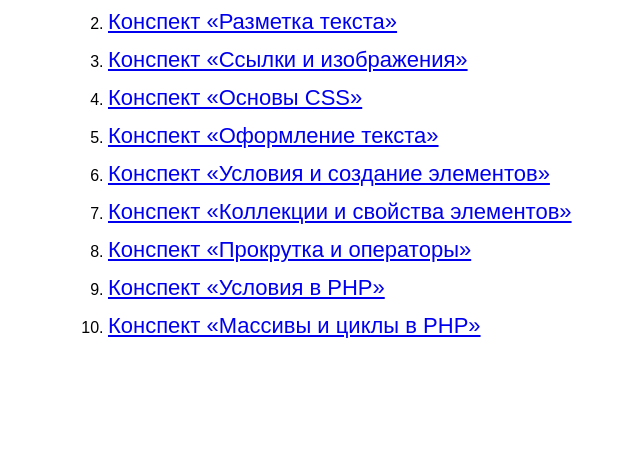
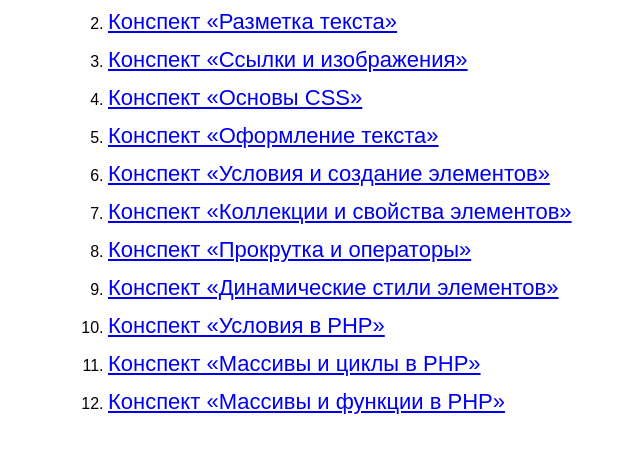
Before and after one commit to Dziuma/web-theory, a plain HTML site: page index.html in a window 1280 px wide. Shown: the part 138-590 px from the top of the page, without its empty margins (72-712 px from the left). Drawn offline with Linux system fonts and the light colour scheme.

Commit message:
Update index.html

```diff
--- a/index.html
+++ b/index.html
@@ -20,8 +20,10 @@
             <li><a href="js_basics-1.html">Конспект «Условия и создание элементов»</a></li>
             <li><a href="js_basics-2.html">Конспект «Коллекции и свойства элементов»</a></li>
             <li><a href="js_basics-3.html">Конспект «Прокрутка и операторы»</a></li>
+            <li><a href="js_basics-4.html">Конспект «Динамические стили элементов»</a></li>
             <li><a href="php_basics-1.html">Конспект «Условия в PHP»</a></li>
             <li><a href="php_basics-2.html">Конспект «Массивы и циклы в PHP»</a></li>
+            <li><a href="php_basics-3.html">Конспект «Массивы и функции в PHP»</a></li>
         </ol>
     </main>
 </body>
```
